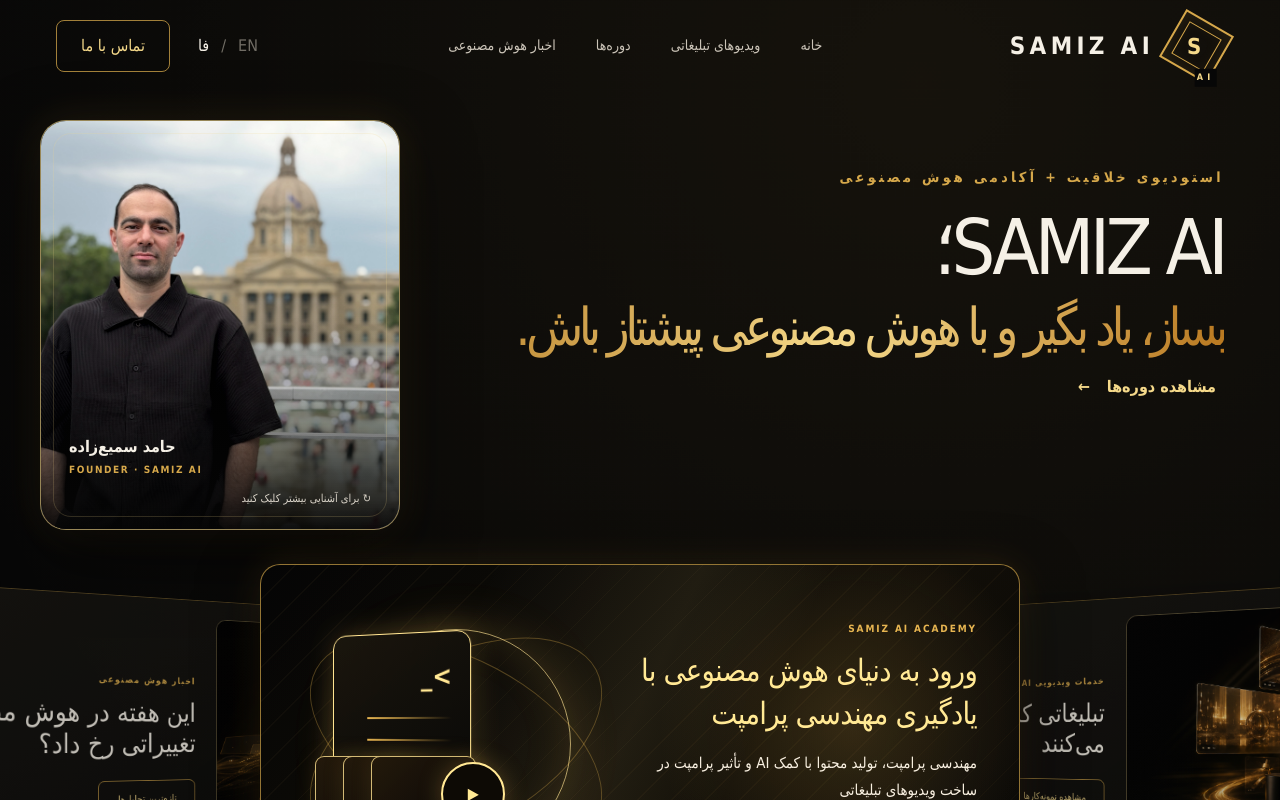
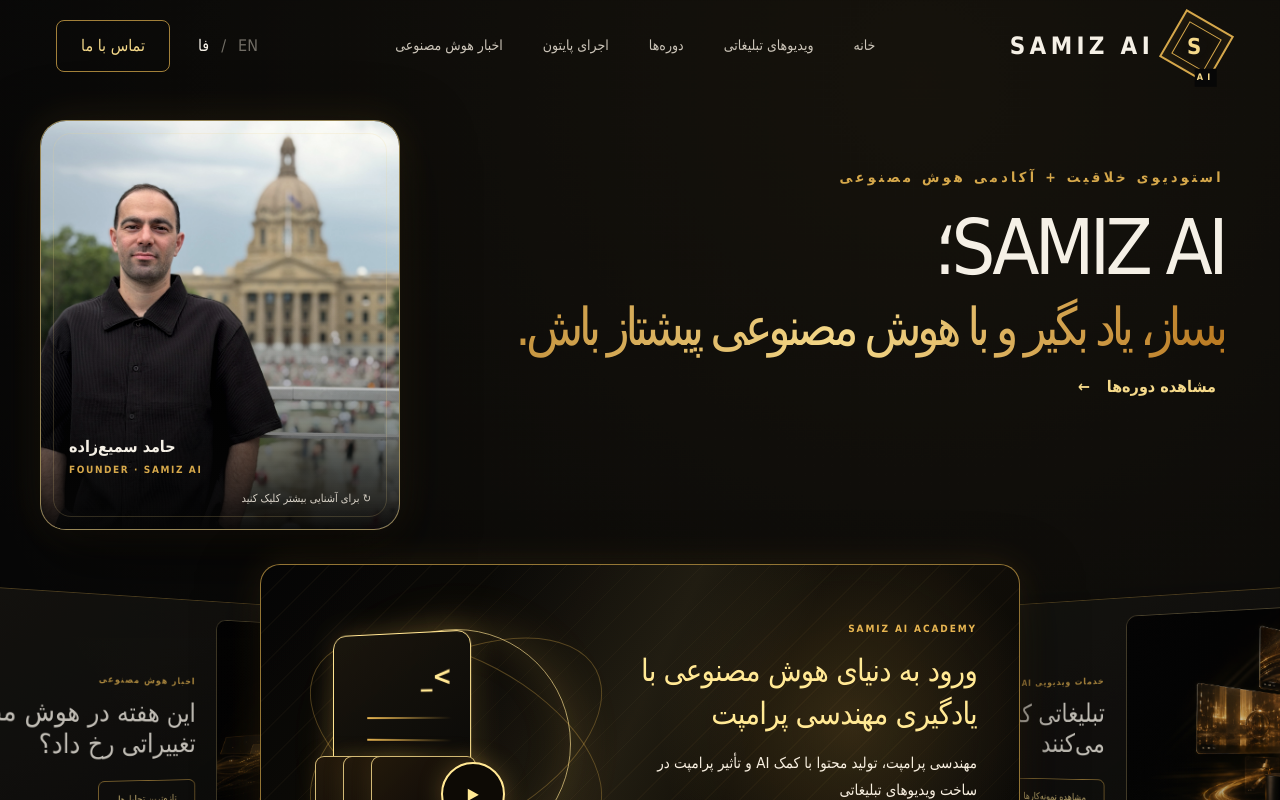
Before and after one commit to hamedsamz/samiz-ai-website, a Next.js app: page / in a window 1280 px wide. Shown: the top 800 px of the page. Built offline with nearby package versions, Linux system fonts and the light colour scheme; a web font is replaced by a local one.

Commit message:
Add Python Lab to site navigation

```diff
--- a/app/page.tsx
+++ b/app/page.tsx
@@ -7,7 +7,7 @@
 
 const copy = {
   en: {
-    nav: ["Home", "AI Videos", "Courses", "AI News"],
+    nav: ["Home", "AI Videos", "Courses", "Python Lab", "AI News"],
     contact: "Contact",
     eyebrow: "AI CREATIVE STUDIO + ACADEMY",
     titleA: "SAMIZ AI. ",
@@ -64,7 +64,7 @@
     footer: "AI creative studio and academy based in Alberta, Canada.",
   },
   fa: {
-    nav: ["خانه", "ویدیوهای تبلیغاتی", "دوره‌ها", "اخبار هوش مصنوعی"],
+    nav: ["خانه", "ویدیوهای تبلیغاتی", "دوره‌ها", "اجرای پایتون", "اخبار هوش مصنوعی"],
     contact: "تماس با ما",
     eyebrow: "استودیوی خلاقیت + آکادمی هوش مصنوعی",
     titleA: "SAMIZ AI؛ ",
@@ -233,7 +233,7 @@
       <header className="header">
         <a className="logo" href="#top" aria-label="Samiz AI home"><Mark /><span>SAMIZ AI</span></a>
         <nav className={menu ? "nav open" : "nav"} aria-label="Main navigation">
-          {t.nav.map((item, i) => <a key={item} href={["#top", "#portfolio", "#academy", "#news"][i]} onClick={() => setMenu(false)}>{item}</a>)}
+          {t.nav.map((item, i) => <a key={item} href={["#top", "#portfolio", "#academy", "/python", "#news"][i]} onClick={() => setMenu(false)}>{item}</a>)}
         </nav>
         <div className="header-actions">
           <div className="lang" aria-label="Language selector"><button className={lang === "en" ? "active" : ""} onClick={() => changeLang("en")}>EN</button><span>/</span><button className={lang === "fa" ? "active" : ""} onClick={() => changeLang("fa")}>فا</button></div>
```
